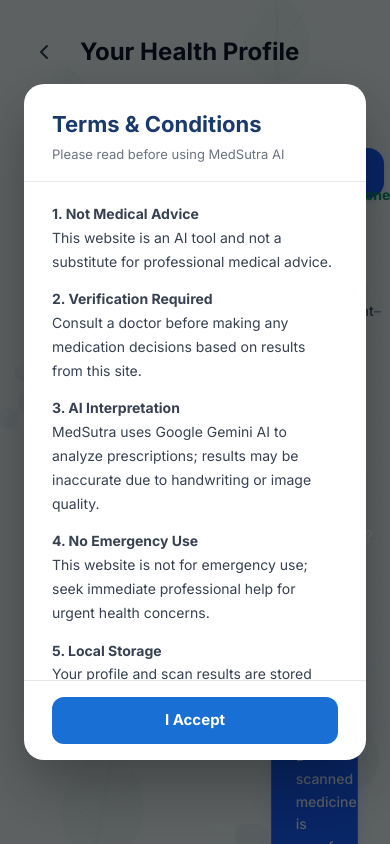
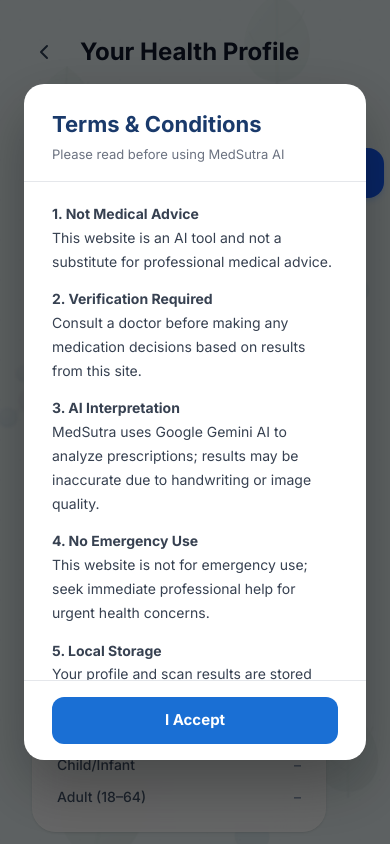
Before and after one commit to bhavesh-patil2007/MedSutra-AI, a React (Vite) app: page /profile in a window 390 px wide. Shown: the top 844 px of the page. Built offline with nearby package versions, Linux system fonts and the light colour scheme.

Commit message:
fix: mobile layout - profile grid single column, lang dropdown z-index

```diff
--- a/src/components/ProfilePage.tsx
+++ b/src/components/ProfilePage.tsx
@@ -12,6 +12,9 @@
 }
 
 const css = `
+  @media (max-width: 768px) {
+    .rxb-profile-grid { grid-template-columns: 1fr !important; }
+  }
   .rxb-bg-pattern {
     position: fixed; top: 0; left: 0; right: 0; bottom: 0;
     background-image: radial-gradient(#a8c0e4 1px, transparent 1px), radial-gradient(#a8c0e4 1px, transparent 1px);
@@ -152,7 +155,7 @@
           <h1 className="text-2xl font-bold text-slate-900">{t.healthProfile || 'Your Health Profile'}</h1>
         </header>
 
-        <div className="grid grid-cols-3 gap-8">
+        <div className="grid grid-cols-3 gap-8 rxb-profile-grid">
           <div className="col-span-2 space-y-8">
             <div>
               <h2 className="text-sm font-bold text-slate-500 uppercase tracking-widest mb-4">
--- a/src/components/ScanPage.tsx
+++ b/src/components/ScanPage.tsx
@@ -168,6 +168,7 @@
   }
   .rxb-lang-option:hover { background: #f0f5fd; color: #1a6fd4; }
   .rxb-lang-option.selected { background: #e2ecfc; color: #1a6fd4; font-weight: 700; }
+  .rxb-lang-dropdown { z-index: 9999 !important; position: absolute !important; }
 
   .rxb-clear-btn { width: 100%; padding: 16px; background: rgba(255,255,255,0.7); color: #ef4444; border: 1px solid #fca5a5; border-radius: 16px; font-size: 15px; font-weight: 600; cursor: pointer; transition: all 0.15s; font-family: 'Inter', sans-serif; }
   .rxb-clear-btn:hover { background: #fef2f2; transform: translateY(-2px); }
```
